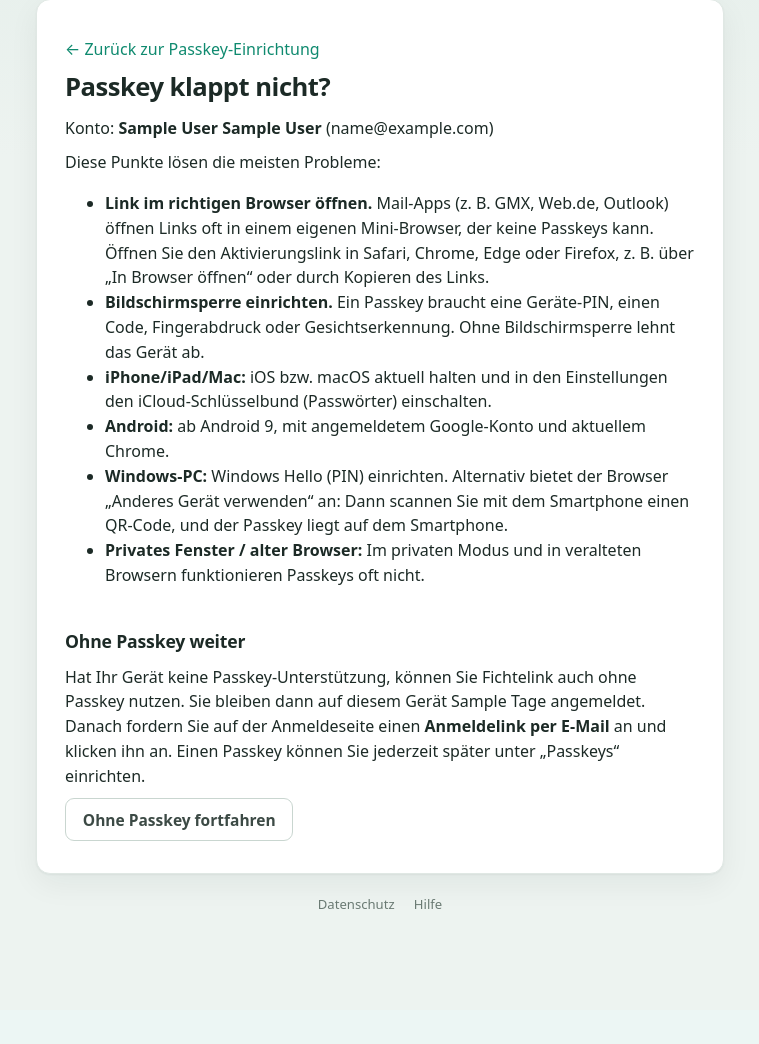
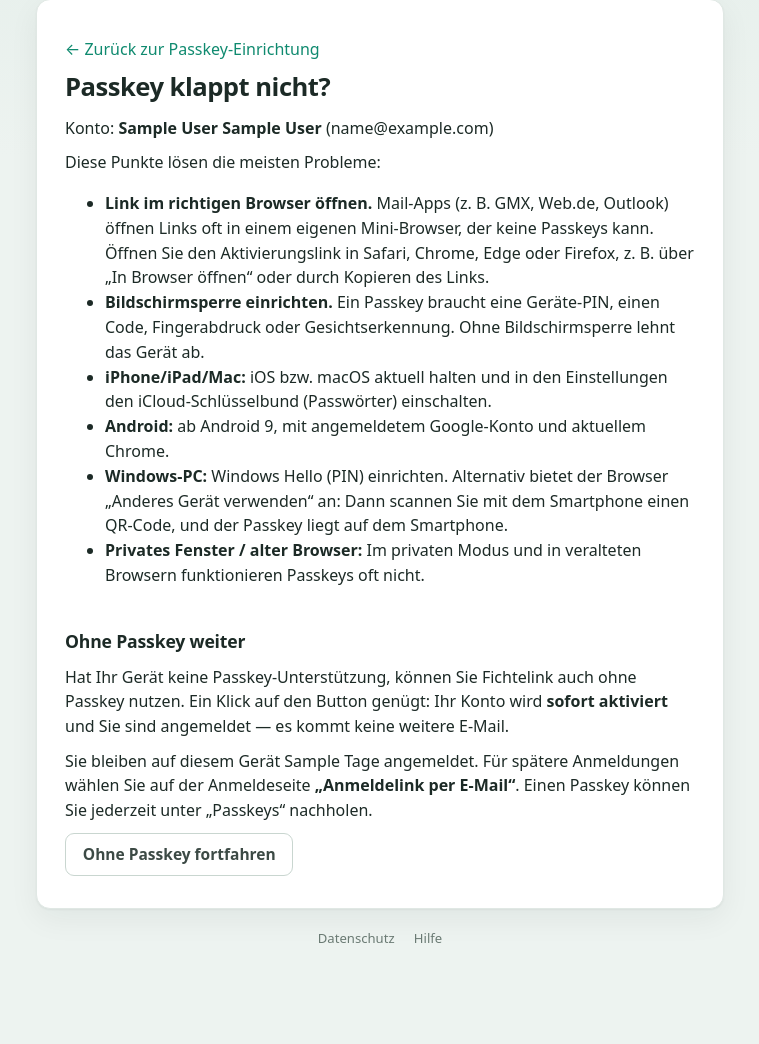
Before and after one commit to nzcaos/fi-link, a Django app: template templates/auth/passkey_help.html in a window 1280 px wide. Shown: the part 83-1127 px from the top of the page, without its empty margins (260-1019 px from the left). Before the commit the page ends 992 px from the top, so only its background shows below. Run offline with Django 5.2, Linux system fonts and the light colour scheme; tables that the repository leaves empty hold one stand-in row (values such as "Sample post"); the template is opened without the code that fills it: values that come from a table or form of the project are taken from there, most other values are stand-ins (such as "Sample title", 1, 10 or a date in 2020); parts of the project's set-up code (start-up, migrations or seed data) failed here and were passed over.

Commit message:
auth: Hilfeseite sagt klar, dass ohne Passkey sofort aktiviert wird
Der Text las sich so, als komme nach dem Klick noch ein Link per Mail.

Co-Authored-By: Claude Opus 5.5 (1M context) <noreply@anthropic.com>

```diff
--- a/templates/auth/passkey_help.html
+++ b/templates/auth/passkey_help.html
@@ -41,10 +41,15 @@
   <h2 style="margin-top:2.5rem;font-size:1.1rem">Ohne Passkey weiter</h2>
   <p>
     Hat Ihr Gerät keine Passkey-Unterstützung, können Sie Fichtelink auch ohne
-    Passkey nutzen. Sie bleiben dann auf diesem Gerät {{ session_days }} Tage
-    angemeldet. Danach fordern Sie auf der Anmeldeseite einen
-    <strong>Anmeldelink per E-Mail</strong> an und klicken ihn an. Einen Passkey
-    können Sie jederzeit später unter „Passkeys“ einrichten.
+    Passkey nutzen. Ein Klick auf den Button genügt: Ihr Konto wird
+    <strong>sofort aktiviert</strong> und Sie sind angemeldet — es kommt keine
+    weitere E-Mail.
+  </p>
+  <p>
+    Sie bleiben auf diesem Gerät {{ session_days }} Tage angemeldet. Für spätere
+    Anmeldungen wählen Sie auf der Anmeldeseite <strong>„Anmeldelink per
+    E-Mail“</strong>. Einen Passkey können Sie jederzeit unter „Passkeys“
+    nachholen.
   </p>
   <form method="post" action="{% url 'accounts:activate_without_passkey' token %}">
     {% csrf_token %}
```
